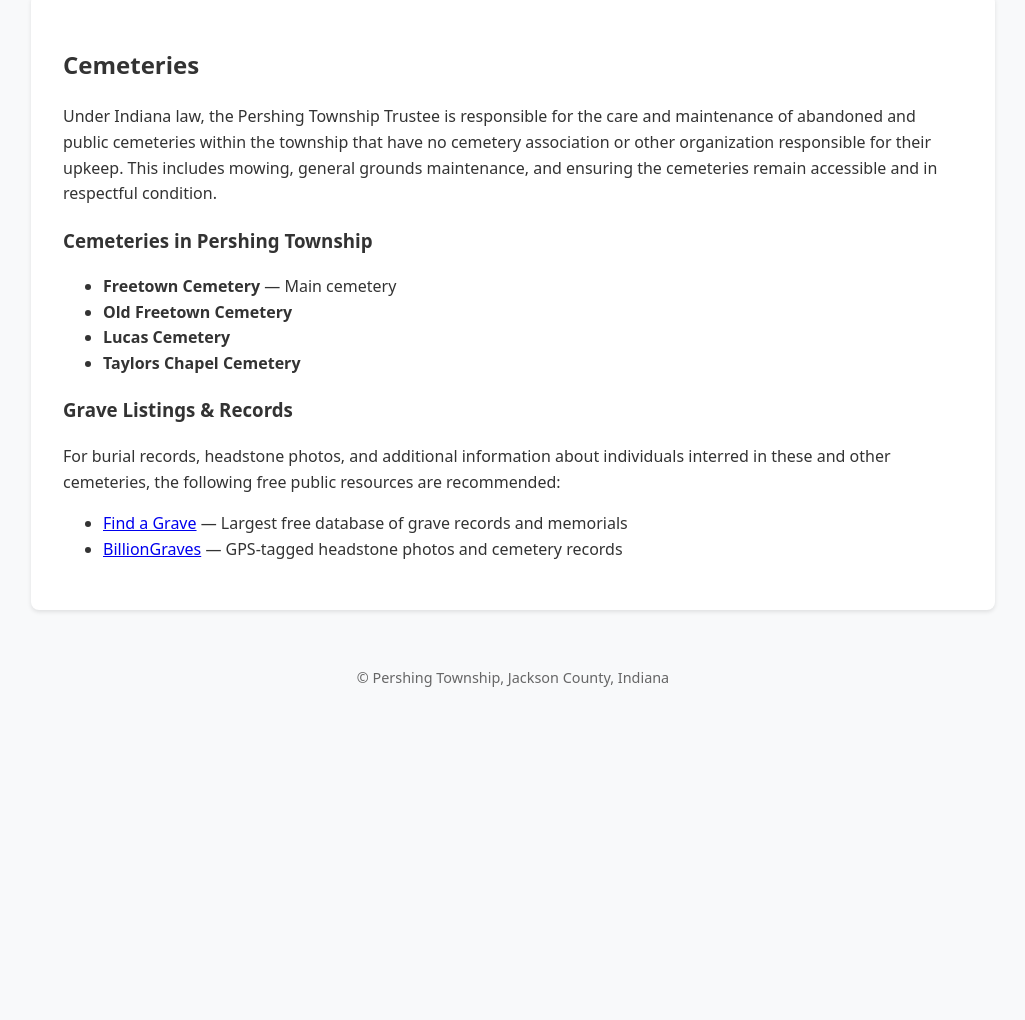
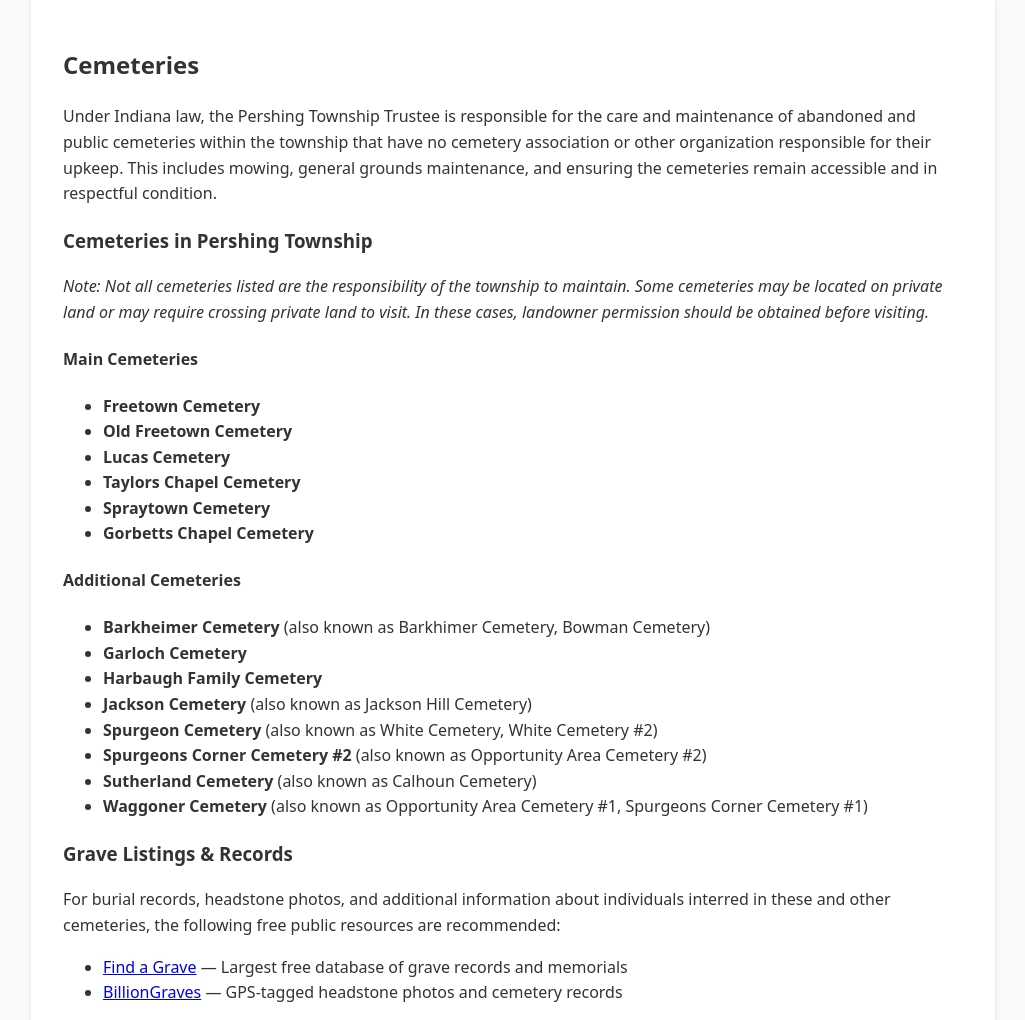
Before and after one commit to NA9VY/pershing-township, a plain HTML site: page cemeteries.html in a window 1280 px wide. Shown: the part 187-1207 px from the top of the page, without its empty margins (127-1152 px from the left). Before the commit the page ends 900 px from the top, so only its background shows below. Drawn offline with Linux system fonts and the light colour scheme.

Commit message:
Expand cemetery list with note about private land and additional cemeteries

```diff
--- a/cemeteries.html
+++ b/cemeteries.html
@@ -28,11 +28,28 @@
     <p>Under Indiana law, the Pershing Township Trustee is responsible for the care and maintenance of abandoned and public cemeteries within the township that have no cemetery association or other organization responsible for their upkeep. This includes mowing, general grounds maintenance, and ensuring the cemeteries remain accessible and in respectful condition.</p>
 
     <h3>Cemeteries in Pershing Township</h3>
+    <p><em>Note: Not all cemeteries listed are the responsibility of the township to maintain. Some cemeteries may be located on private land or may require crossing private land to visit. In these cases, landowner permission should be obtained before visiting.</em></p>
+
+    <h4>Main Cemeteries</h4>
     <ul>
-      <li><strong>Freetown Cemetery</strong> — Main cemetery</li>
+      <li><strong>Freetown Cemetery</strong></li>
       <li><strong>Old Freetown Cemetery</strong></li>
       <li><strong>Lucas Cemetery</strong></li>
       <li><strong>Taylors Chapel Cemetery</strong></li>
+      <li><strong>Spraytown Cemetery</strong></li>
+      <li><strong>Gorbetts Chapel Cemetery</strong></li>
+    </ul>
+
+    <h4>Additional Cemeteries</h4>
+    <ul>
+      <li><strong>Barkheimer Cemetery</strong> (also known as Barkhimer Cemetery, Bowman Cemetery)</li>
+      <li><strong>Garloch Cemetery</strong></li>
+      <li><strong>Harbaugh Family Cemetery</strong></li>
+      <li><strong>Jackson Cemetery</strong> (also known as Jackson Hill Cemetery)</li>
+      <li><strong>Spurgeon Cemetery</strong> (also known as White Cemetery, White Cemetery #2)</li>
+      <li><strong>Spurgeons Corner Cemetery #2</strong> (also known as Opportunity Area Cemetery #2)</li>
+      <li><strong>Sutherland Cemetery</strong> (also known as Calhoun Cemetery)</li>
+      <li><strong>Waggoner Cemetery</strong> (also known as Opportunity Area Cemetery #1, Spurgeons Corner Cemetery #1)</li>
     </ul>
 
     <h3>Grave Listings & Records</h3>
```
